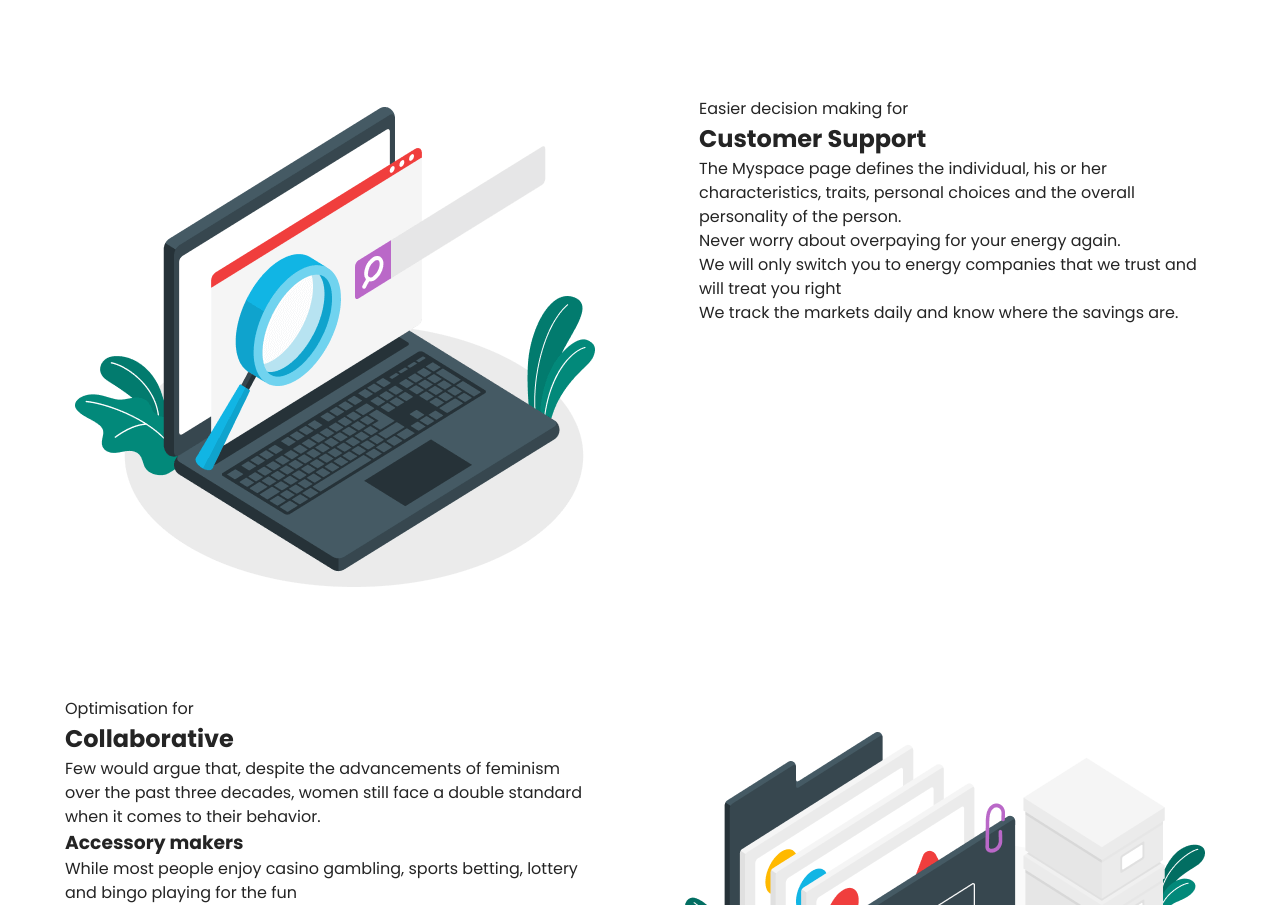
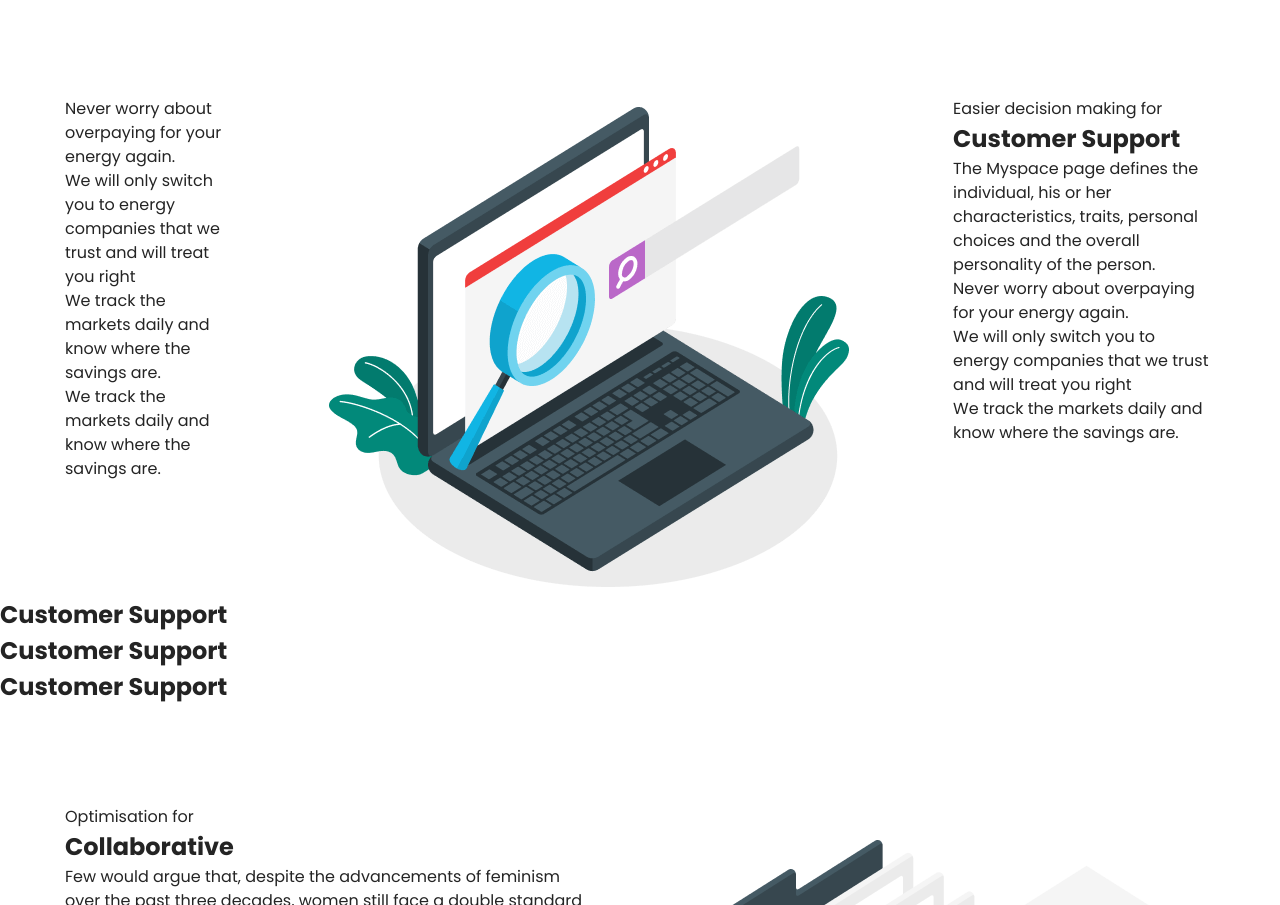
Before and after one commit to kkseni/fantastic-spoon, a plain HTML site: page index.html in a window 1280 px wide. Shown: the part 1806-2711 px from the top of the page. Drawn offline with nearby package versions, Linux system fonts and the light colour scheme.

Commit message:
Deploying to gh-pages from @ kkseni/fantastic-spoon@87acea66585e770faac3de61dfab51ba12119e94 🚀

```diff
--- a/index.html
+++ b/index.html
@@ -201,7 +201,34 @@
             </ul>
         </div>
         <img src="/fantastic-spoon/assets/support-GnR5-IM_.png" alt="support" width="540" />
+        <ul class="customer-list">
+            <li class="customer-list-item">
+                <p class="customer-item-descr">
+                    Never worry about overpaying for your energy again.
+                </p>
+            </li>
+            <li class="customer-list-item">
+                <p class="customer-item-descr">
+                    We will only switch you to energy companies that we trust and
+                    will treat you right
+                </p>
+            </li>
+            <li class="customer-list-item">
+                <p class="customer-item-descr">
+                    We track the markets daily and know where the savings are.
+                </p>
+            </li>
+            <li class="customer-list-item">
+                <p class="customer-item-descr">
+                    We track the markets daily and know where the savings are.
+                </p>
+            </li>
+        </ul>
     </div>
+    <h2 class="customer-title">Customer Support</h2>
+    <h2 class="customer-title">Customer Support</h2>
+    <h2 class="customer-title">Customer Support</h2>
+
 </section>
 <!-- #endregion Customer-->
       <!-- #region Collaborative -->
```
